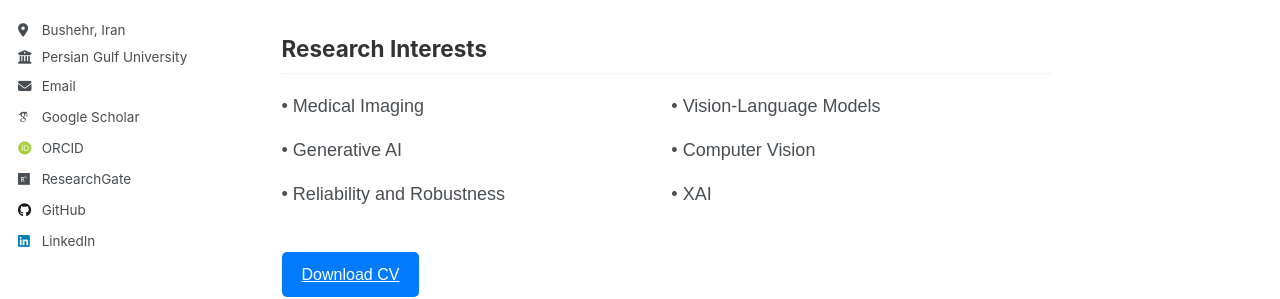
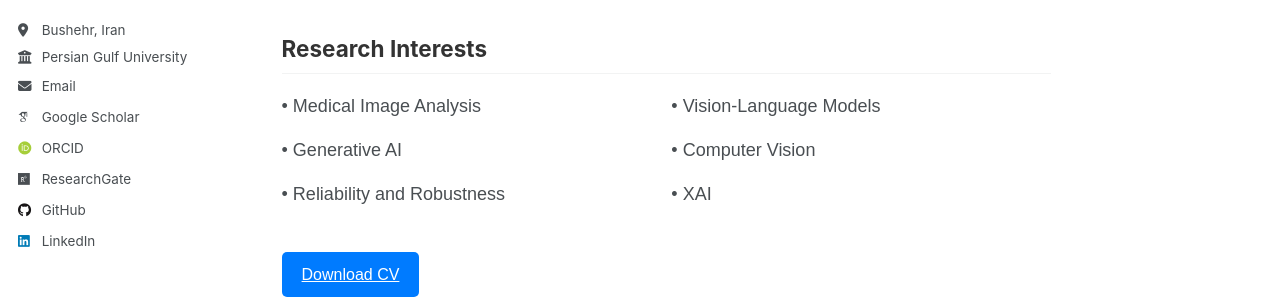
Before and after one commit to mbrz97/mbrz97.github.io, a Jekyll site: the page built from _pages/about.html, in a window 1280 px wide. Shown: the part 383-682 px from the top of the page. Built offline with Jekyll 4.4.1, drawn with Linux system fonts in a browser that asks for light colours; some web fonts are replaced.

Commit message:
Update about.html

```diff
--- a/_pages/about.html
+++ b/_pages/about.html
@@ -72,7 +72,7 @@ author_profile: true
 
         <h2>Research Interests</h2>
         <ul class="research-interests">
-            <li>• Medical Imaging</li>
+            <li>• Medical Image Analysis</li>
             <li>• Vision-Language Models</li>
             <li>• Generative AI</li>
             <li>• Computer Vision</li>
```
